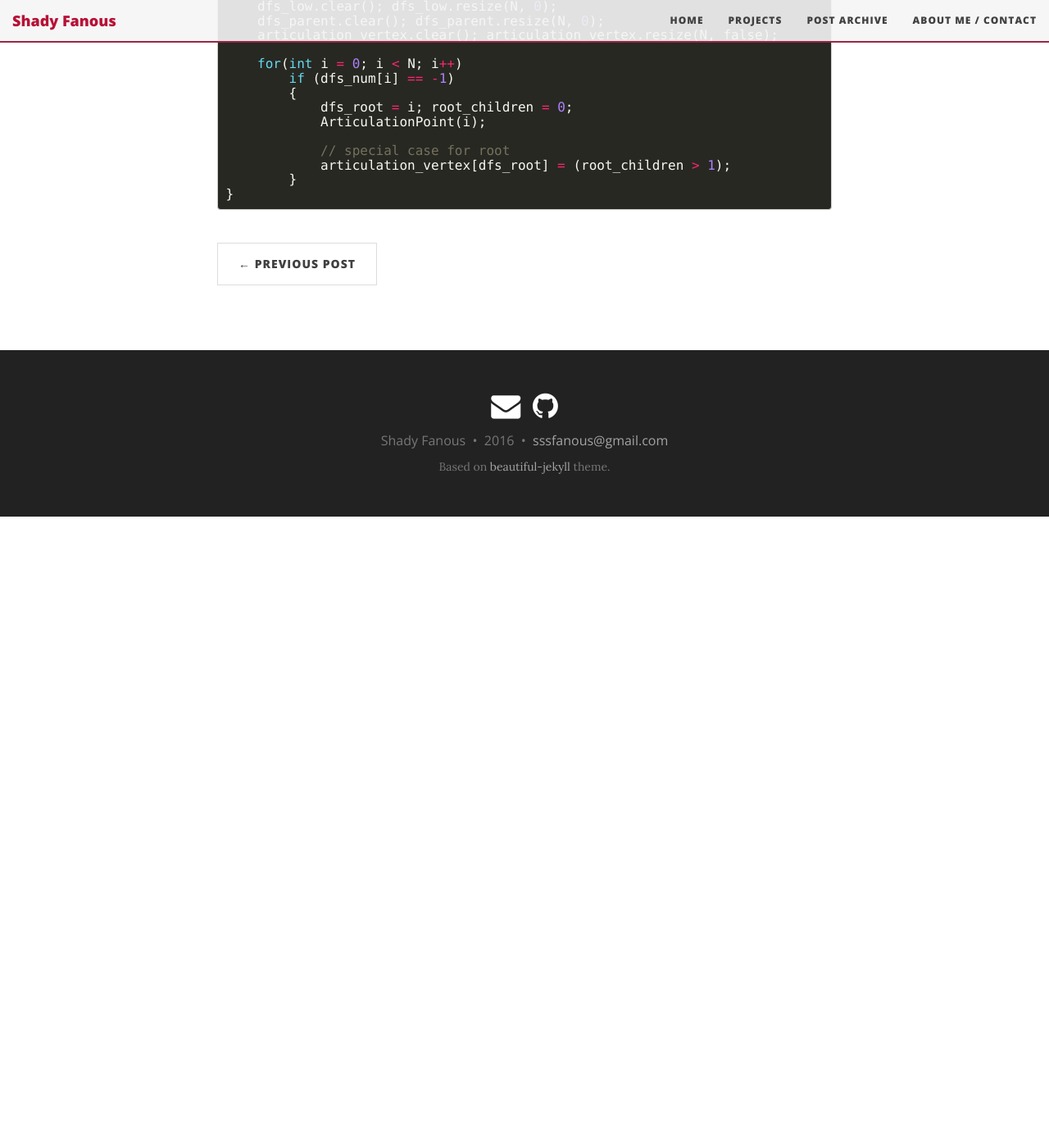
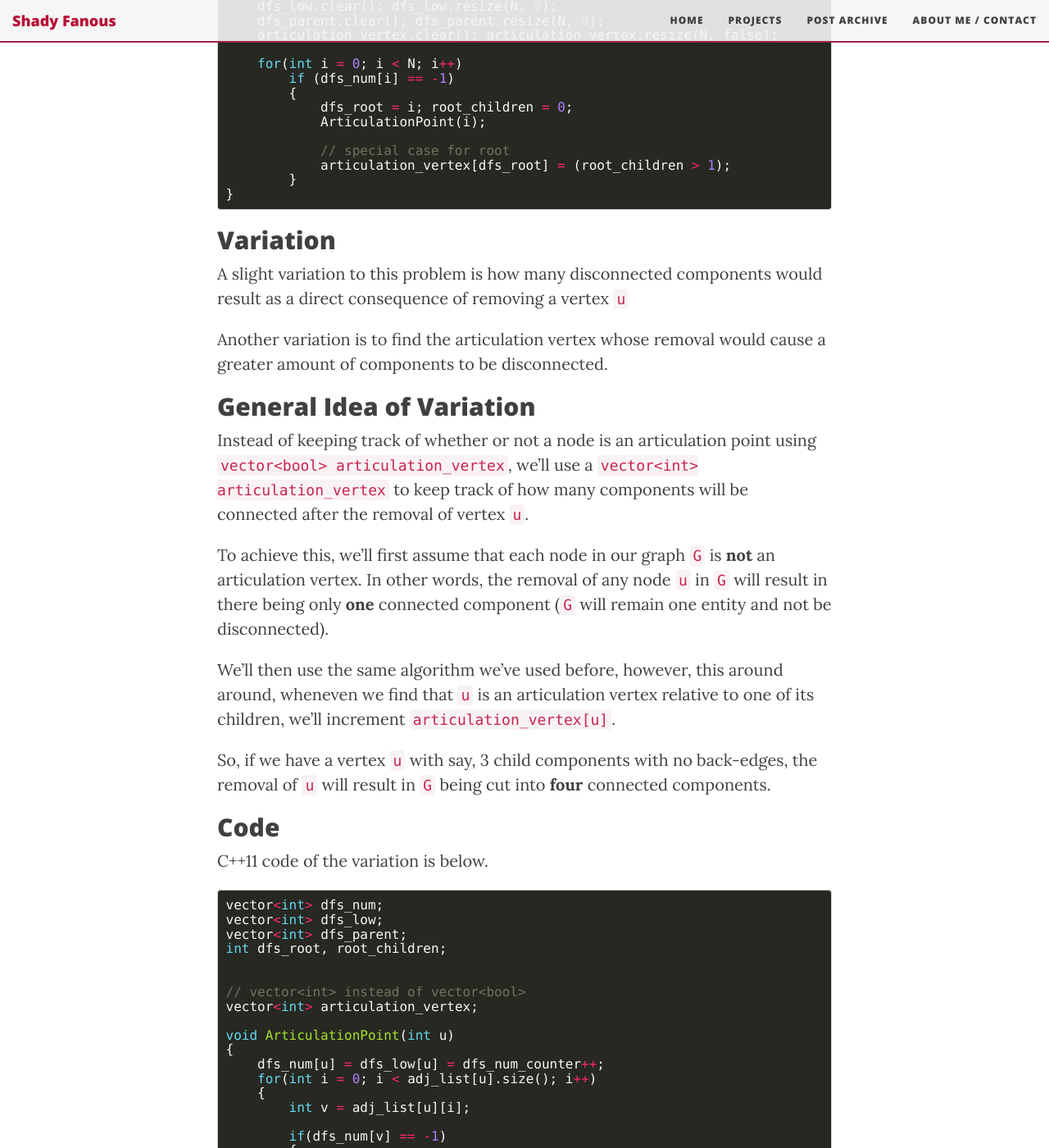
Before and after one commit to ShadyF/shadyf.github.io, a Jekyll site: the page built from _posts/Notes/2016-07-30-finding-articulation-points-and-bridges.md, in a window 1280 px wide and 1400 px high, scrolled down 2477 px. Shown: the whole window at 82% size. Built offline with Jekyll 4.4.1, drawn with Linux system fonts in a browser that asks for light colours; nearby versions of some CDN libraries; formulas are drawn with MathJax 3; comment, search, counter and statistics services are not loaded; before the commit the page ends 3107 px from its top, so only the background shows below that; some of the changed text lies outside the part shown.

Commit message:
added a variation example to finding articulation points and bridges in undirected graphs

```diff
--- a/_posts/Notes/2016-07-30-finding-articulation-points-and-bridges.md
+++ b/_posts/Notes/2016-07-30-finding-articulation-points-and-bridges.md
@@ -114,3 +114,93 @@
         }
 }
 {% endhighlight %}
+
+## Variation
+
+A slight variation to this problem is how many disconnected components would
+result as a direct consequence of removing a vertex `u`
+
+Another variation is to find the articulation vertex whose removal would cause
+a greater amount of components to be disconnected.
+
+## General Idea of Variation
+
+Instead of keeping track of whether or not a node is an articulation point using
+`vector<bool> articulation_vertex`, we'll use a `vector<int> articulation_vertex` to
+keep track of how many components will be connected after the removal of vertex `u`.
+
+To achieve this, we'll first assume that each node in our graph `G` is **not**
+an articulation vertex. In other words, the removal of any node `u` in `G`
+will result in there being only **one** connected component (`G` will
+remain one entity and not be disconnected).
+
+We'll then use the same algorithm we've used before, however, this around around,
+wheneven we find that `u` is an articulation vertex relative to one of its children,
+we'll increment `articulation_vertex[u]`.
+
+So, if we have a vertex `u` with say, 3 child components with no back-edges, the
+removal of `u` will result in `G` being cut into **four** connected components.
+
+## Code
+C++11 code of the variation is below.
+
+{% highlight c++ %}
+vector<int> dfs_num;
+vector<int> dfs_low;
+vector<int> dfs_parent;
+int dfs_root, root_children;
+
+
+// vector<int> instead of vector<bool>
+vector<int> articulation_vertex;
+
+void ArticulationPoint(int u)
+{
+    dfs_num[u] = dfs_low[u] = dfs_num_counter++;
+    for(int i = 0; i < adj_list[u].size(); i++)
+    {
+        int v = adj_list[u][i];
+
+        if(dfs_num[v] == -1)
+        {
+            dfs_parent[v] = u;
+            if(u == dfs_root) root_children++;
+
+            ArticulationPoint(v);
+
+            // we increment articulation_vertex here
+            if(dfs_low[v] >= dfs_num[u])
+                articulation_vertex[u]++;
+            if (dfs_low[v.first] > dfs_num[u])
+                printf(" Edge (%d, %d) is a bridge\n", u, v.first);
+
+            dfs_low[u] = min(dfs_low[u], dfs_low[v]);
+        }
+        else if(v != dfs_parent[u])
+            dfs_low[u] = min(dfs_low[u], dfs_num[v]);
+    }
+}
+
+int main()
+{
+    dfs_num_counter = 0;
+    dfs_num.clear(); dfs_num.resize(N, -1);
+    dfs_low.clear(); dfs_low.resize(N, 0);
+    dfs_parent.clear(); dfs_parent.resize(N, 0);
+
+    // articulation_vertex initialized to 1 here
+    articulation_vertex.clear(); articulation_vertex.resize(N, 1);
+
+    for(int i = 0; i < N; i++)
+        if (dfs_num[i] == -1)
+        {
+            dfs_root = i; root_children = 0;
+            ArticulationPoint(i);
+
+            // special case for root
+            // number of connected components after the removal of root
+            // is equal to how many children root has
+            articulation_vertex[dfs_root] = root_children;
+        }
+}
+{% endhighlight %}
```
